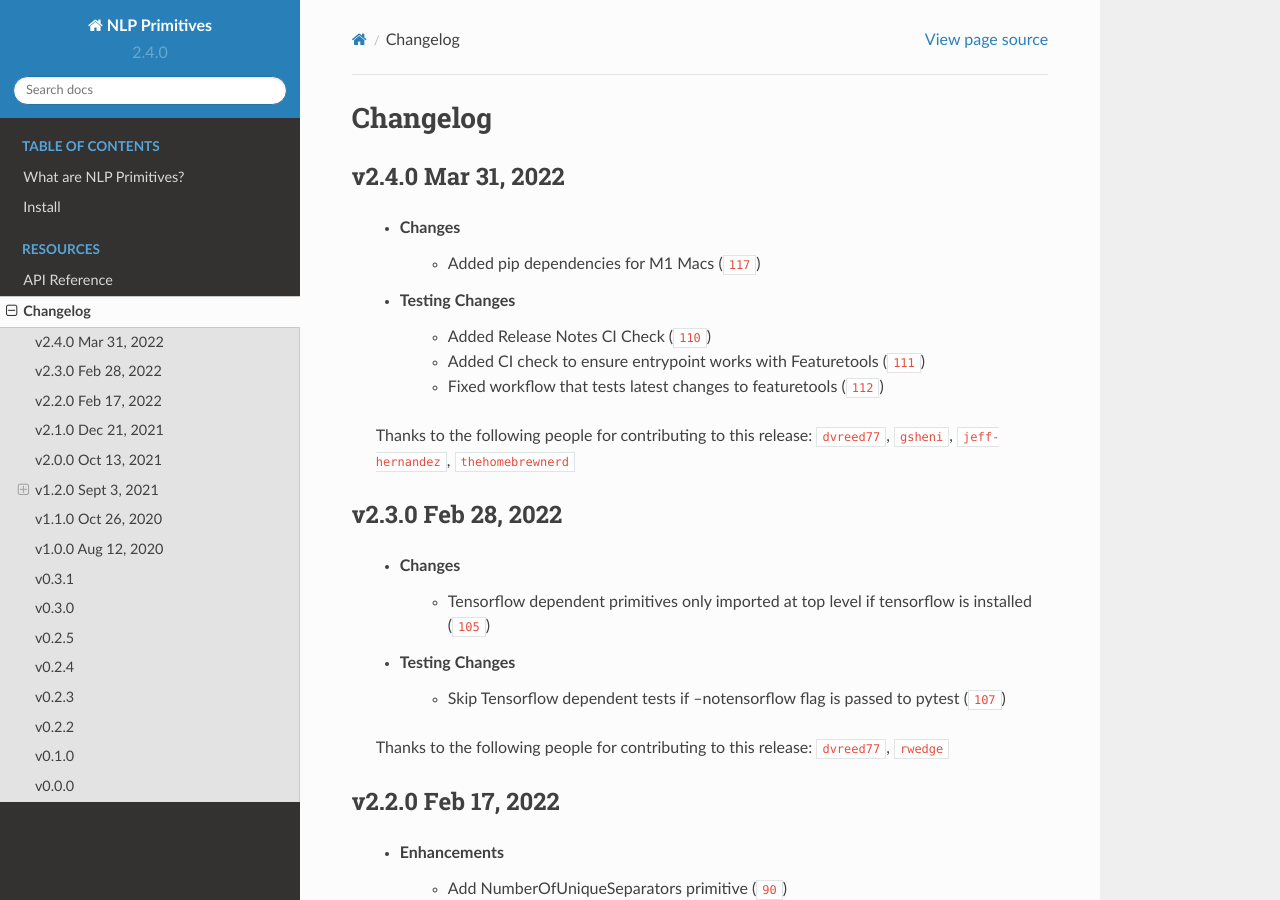
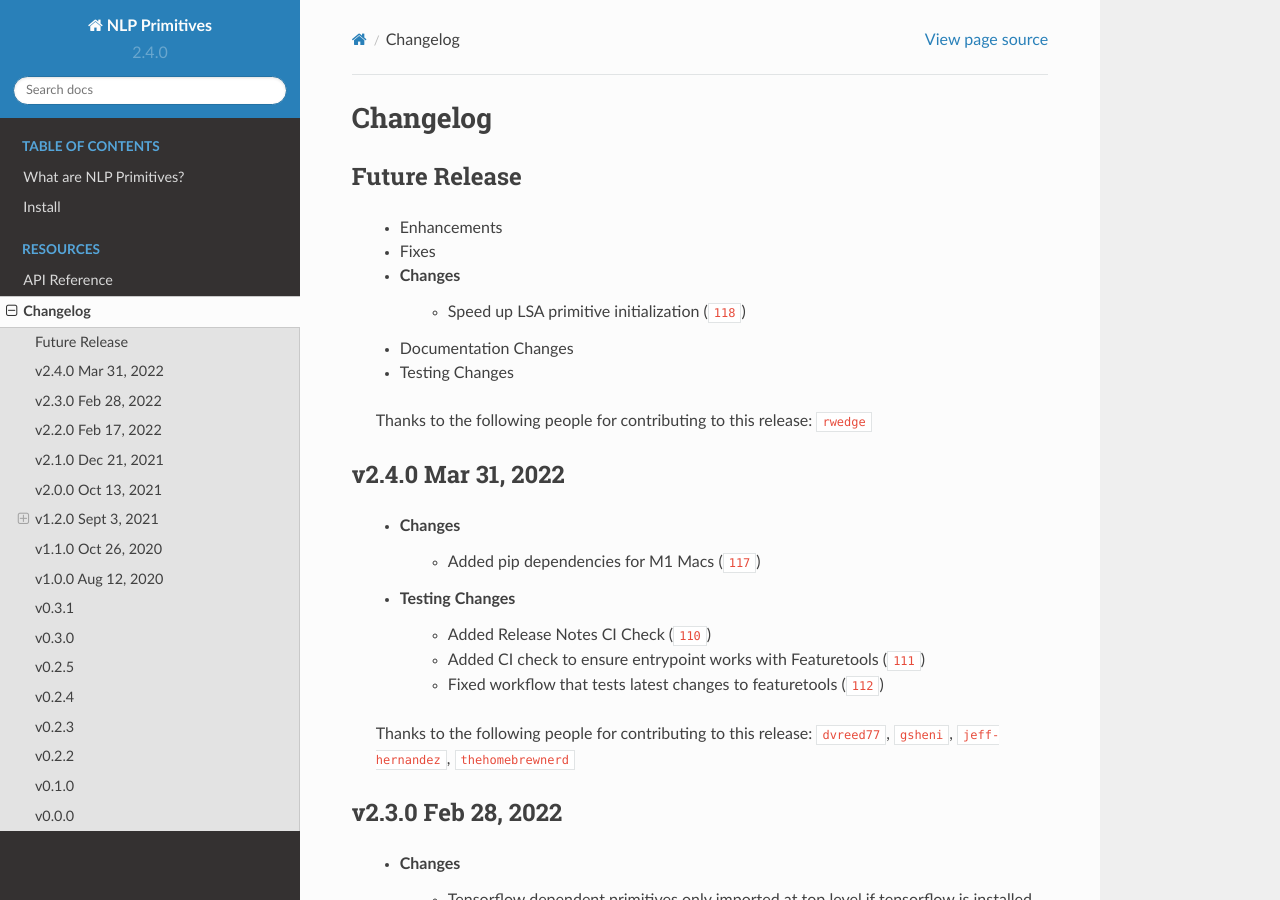
Before and after one commit to alteryx/nlp_primitives, a Sphinx documentation site: the page built from docs/source/changelog.rst, in a window 1280 px wide and 900 px high. Built offline with Sphinx 7.4.7 and the Read the Docs theme 2.0.0, drawn with Linux system fonts in a browser that asks for light colours; cross-references to code outside the pages are shown as plain code.

Commit message:
update changelog

```diff
--- a/docs/source/changelog.rst
+++ b/docs/source/changelog.rst
@@ -2,15 +2,17 @@
 Changelog
 =========
 
-.. Future Release
-  ==============
+Future Release
+==============
     * Enhancements
     * Fixes
     * Changes
+        * Speed up LSA primitive initialization (:pr:`118`)
     * Documentation Changes
     * Testing Changes
 
-.. Thanks to the following people for contributing to this release:
+    Thanks to the following people for contributing to this release:
+    :user:`rwedge`
 
 v2.4.0 Mar 31, 2022
 ===================
```
